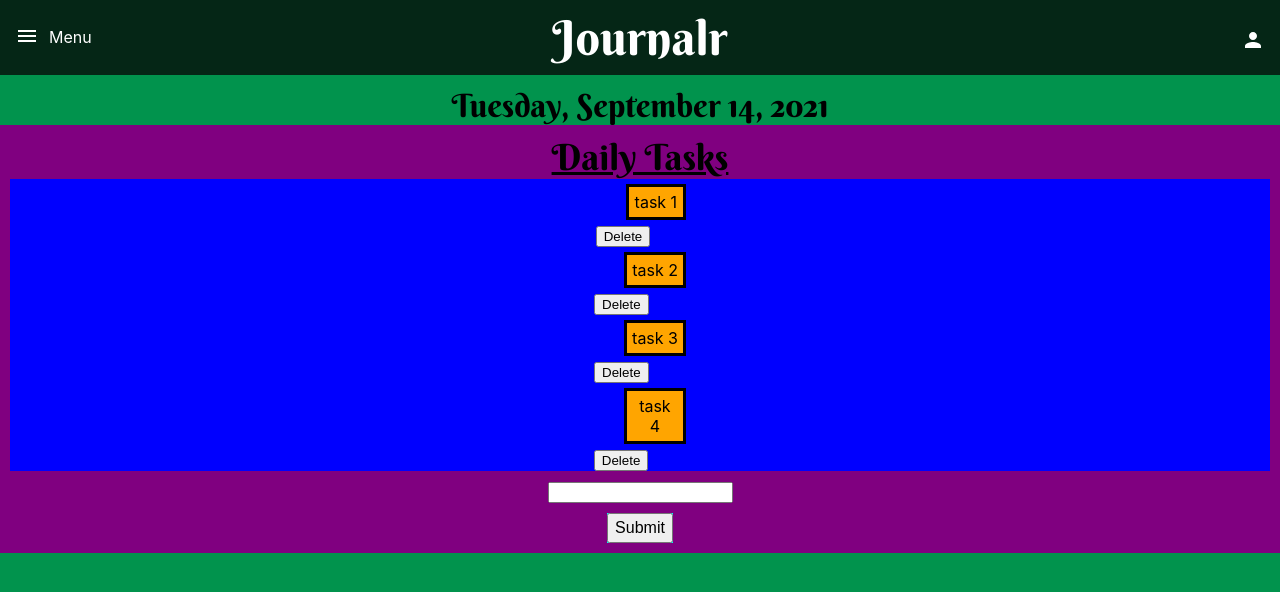
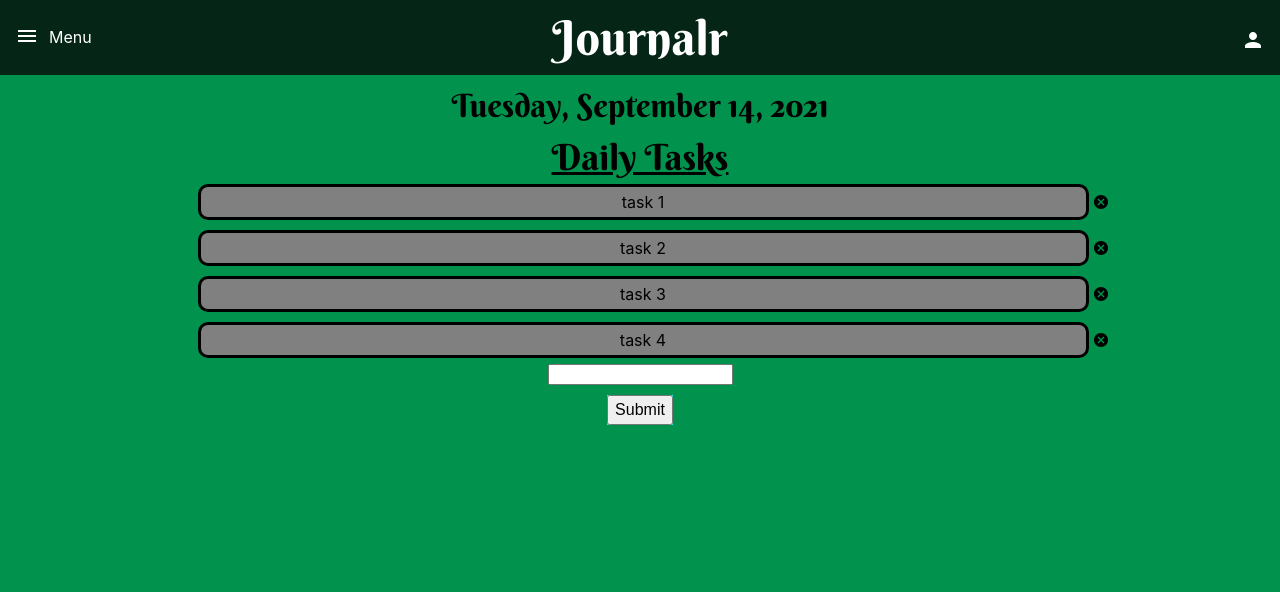
Before and after one commit to dillonwmerriam/journalr, a React (Create React App) app: page / in a window 1280 px wide. Shown: the top 592 px of the page. Built offline with nearby package versions, Linux system fonts and the light colour scheme.

Commit message:
updated tasks ui

```diff
--- a/package.json
+++ b/package.json
@@ -9,6 +9,7 @@
     "@testing-library/react": "^11.1.0",
     "@testing-library/user-event": "^12.1.10",
     "react": "^17.0.2",
+    "react-calendar": "^3.4.0",
     "react-dom": "^17.0.2",
     "react-scripts": "4.0.3",
     "web-vitals": "^1.0.1"
--- a/src/App.js
+++ b/src/App.js
@@ -11,7 +11,7 @@ function App() {
         <div className="sections">
         <Header />
         <div className="date">
-        <span>{currentDate}</span>
+          <span>{currentDate}</span>
         </div>
         <TaskList />
       </div>
--- a/src/Components/Tasks/TaskList.js
+++ b/src/Components/Tasks/TaskList.js
@@ -1,5 +1,7 @@
 import {useState} from 'react';
 import './taskList.scss';
+import { IconButton } from '@material-ui/core';
+import CancelIcon from '@material-ui/icons/Cancel';
 
 function TaskList() {
 
@@ -8,6 +10,7 @@ function TaskList() {
   const [tasks, setTasks] = useState(['task 1', 'task 2', 'task 3', 'task 4'])
   const [newTask, setNewTask] = useState('')
   const [deletedTasks, setDeletedTasks] = useState([''])
+  const [isActive, setIsActive] = useState(false)
 
   const handleSubmit = () => {
     setTasks([...tasks, newTask])
@@ -24,21 +27,28 @@ function TaskList() {
     }
   }
 
+  const handleShowDelete = (e) => {
+    setIsActive(true)
+  }
+
   return (
     <div className="wrapper">
       <div className="title">
         <span>Daily Tasks</span>
       </div>
 
-      <div className="tasks">
+      <div className="tasklist">
+        {tasks.filter(task => !deletedTasks.includes(task)).map(task => (
+          <div className='tasks'>
+            <li key={task}>{task}</li>
+            <CancelIcon className="delete"
+            type='delete'
 
-          {tasks.filter(task => !deletedTasks.includes(task)).map(task => (
-            <div>
-            <li key={task}>{task}</li>
-            <button type='delete' onClick={() => handleDeleteTask(task)}>Delete</button>
-            </div>
-          ))}
+            onClick={() => handleDeleteTask(task)}
 
+            />
+          </div>
+        ))}
       </div>
       <div className="inputContainer">
         <input
@@ -47,8 +57,6 @@ function TaskList() {
         value={newTask}
         onKeyDown={(e) => handleKeyPress(e)}
         onChange={(e) => {setNewTask(e.target.value)
-
-
         }}
         />
       </div>
--- a/src/Components/Tasks/taskList.scss
+++ b/src/Components/Tasks/taskList.scss
@@ -3,11 +3,11 @@
   display: flex;
   flex-direction: column;
   justify-content: center;
-  background-color: purple;
+  //background-color: purple;
   align-items: center;
   padding: 10px;
 
-  >
+
 
   .title{
     font-size:36px;
@@ -15,40 +15,60 @@
     text-decoration: underline;
     justify-content: center;
     align-items: center;
-
-
   }
 
-  .tasks{
+  .tasklist{
     display:flex;
     flex-direction: column;
     align-items: center;
+    //justify-content: center;
     width:100%;
-    background-color: blue;
+    //background-color: blue;
     list-style: none;
     padding: 0;
     margin: 0;
 
-
+    .tasks{
+      ///background-color: red;
+      width: 75%;
+      display: flex;
+    }
       li {
       flex-direction: column;
-      background-color: orange;
+      background-color: gray;
       padding: 5px;
+
       border: solid;
+      border-radius: 10px;
       margin: 5px 0px 5px 30px;
       align-items: center;
       justify-items: center;
       list-style: none;
       list-style-type:none;
-      width: 50%;
+      width: 100%;
       text-align: center;
       }
+      li:hover{
+        text-decoration: line-through;
       }
+
+      .delete{
+
+        //background-color: blue;
+        scale:.7;
+        cursor: pointer;
+        height: 50%;
+        align-self: center;
+
+      }
+
 
     .inputContainer{
       margin-top:10px;
+
         input {
         margin: 10px, 0, 10px, 0;
+        }
       }
     }
 
@@ -58,11 +78,9 @@
     background-color: cyan;
     margin-top:10px;
 
-
     button {
         font-size: 16px;
         block-size: 30px;
-
     }
   }
 }
```
Also changed, not shown: src/Components/Calendar/MyCalendar.js (added, +10 -0 lines), src/Components/Calendar/calendar.scss (added), 2 other files (tests, documents, lock files or other folders). Lines whose indentation alone changed are shown as unchanged.
